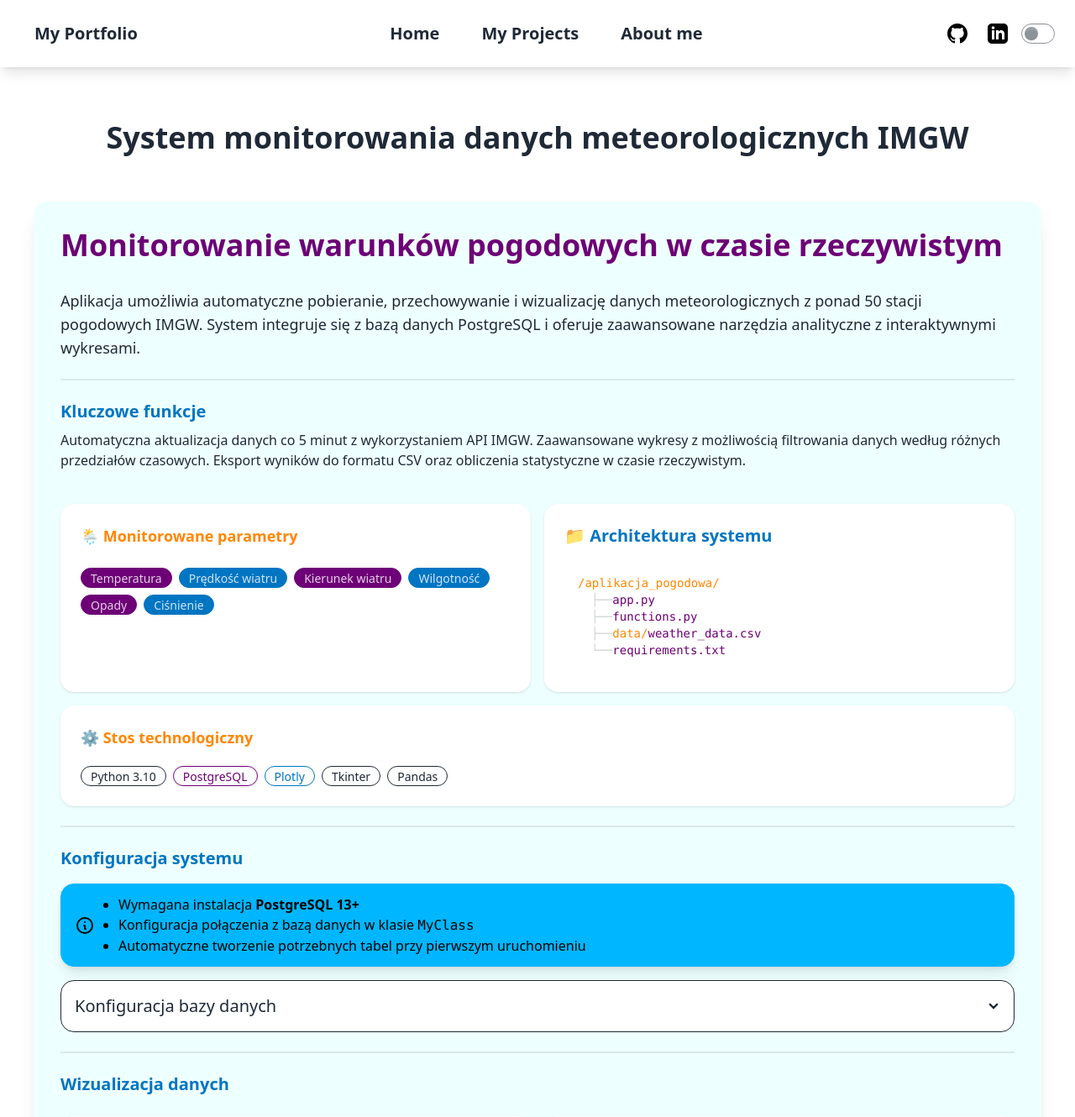
After one commit to stokuj/my-django-portfolio, a Django app: page /blog/weather_web_scraping/ in a window 1280 px wide. The commit adds this page. Shown: the top 1330 px of the page at 84% size. Run offline with Django 5.2, Linux system fonts and the light colour scheme; data that the repository does not hold is empty; style sheets or scripts are compiled from the project's sources; some libraries are stand-ins or nearby versions.

Commit message:
Dodanie web weather scrapera

```diff
--- a/main/templates/base.html
+++ b/main/templates/base.html
@@ -40,6 +40,23 @@
 
                 <!-- Left side: Logo -->
                 <div class="flex items-center">
+                    <!-- Hamburger tylko na mobilkach -->
+                    <div class="dropdown lg:hidden">
+                        <label tabindex="0" class="btn btn-ghost btn-circle">
+                            <svg xmlns="http://www.w3.org/2000/svg" class="inline-block w-6 h-6" fill="none"
+                                viewBox="0 0 24 24" stroke="currentColor">
+                                <path stroke-linecap="round" stroke-linejoin="round" stroke-width="2"
+                                    d="M4 6h16M4 12h16M4 18h16"/>
+                            </svg>
+                        </label>
+                        <ul tabindex="0"
+                            class="menu menu-compact dropdown-content mt-3 p-2 shadow bg-base-100 rounded-box w-72 text-lg space-y-2">
+                            <li class="mb-2 mt-2"><a href="/">Home</a></li>
+                            <li class="mb-2 mt-2"><a href="/projects/">My Projects</a></li>
+                            <li class="mb-2 mt-2"><a href="/about/">About me</a></li>
+                        </ul>
+                    </div>
+
                     <a href="/" class="btn btn-ghost text-xl">{{ site_name|default:"My Portfolio" }}</a>
                 </div>
 
--- /dev/null
+++ b/main/templates/main/blog/weather_web_scraping.html
@@ -0,0 +1,186 @@
+{% extends "base.html" %}
+
+{% block page_name %}Aplikacja Pogodowa IMGW{% endblock page_name %}
+
+{% block content %}
+{% load static %}
+<h1 class="text-xl font-bold text-center mt-8 mb-8">System monitorowania danych meteorologicznych IMGW</h1>
+
+<div class="container mx-auto p-6 max-w-7xl">
+    <div class="card bg-base-200 w-full p-8 shadow-xl">
+        <h1 class="text-3xl font-bold text-primary mb-6">Monitorowanie warunków pogodowych w czasie rzeczywistym</h1>
+
+        <div class="prose">
+            <p class="text-lg mb-4 mt-2">
+                Aplikacja umożliwia automatyczne pobieranie, przechowywanie i wizualizację danych meteorologicznych
+                z ponad 50 stacji pogodowych IMGW. System integruje się z bazą danych PostgreSQL i oferuje zaawansowane
+                narzędzia analityczne z interaktywnymi wykresami.
+            </p>
+
+            <!--Divider-->
+            <div class="divider"></div>
+
+            <h2 class="text-2xl font-semibold text-secondary">Kluczowe funkcje</h2>
+            <p class="text-base mb-4 mt-2">
+                Automatyczna aktualizacja danych co 5 minut z wykorzystaniem API IMGW.
+                Zaawansowane wykresy z możliwością filtrowania danych według różnych przedziałów czasowych.
+                Eksport wyników do formatu CSV oraz obliczenia statystyczne w czasie rzeczywistym.
+            </div>
+
+            <div class="grid md:grid-cols-2 gap-4 mt-6">
+                <div class="card bg-base-100 shadow hover:shadow-lg transition-shadow">
+                    <div class="card-body">
+                        <h3 class="card-title text-accent">🌦️ Monitorowane parametry</h3>
+                        <div class="flex flex-wrap items-center gap-2 mt-4">
+                            <span class="badge badge-primary">Temperatura</span>
+                            <span class="badge badge-secondary">Prędkość wiatru</span>
+                            <span class="badge badge-primary">Kierunek wiatru</span>
+                            <span class="badge badge-secondary">Wilgotność</span>
+                            <span class="badge badge-primary">Opady</span>
+                            <span class="badge badge-secondary">Ciśnienie</span>
+                        </div>
+                    </div>
+                </div>
+
+                <div class="card bg-base-100 shadow hover:shadow-lg transition-shadow p-6">
+                    <h2 class="text-2xl font-semibold text-secondary mb-4">📁 Architektura systemu</h2>
+                    <div class="text-neutral-content p-4 rounded-lg font-mono text-sm">
+                        <div class="flex items-baseline">
+                            <span class="text-accent">/aplikacja_pogodowa/</span>
+                        </div>
+                        <div class="flex items-baseline ml-4">
+                            <span>├──</span> <span class="text-primary">app.py</span>
+                        </div>
+                        <div class="flex items-baseline ml-4">
+                            <span>├──</span> <span class="text-primary">functions.py</span>
+                        </div>
+                        <div class="flex items-baseline ml-4">
+                            <span>├──</span> <span class="text-accent">data/</span><span class="text-primary">weather_data.csv</span>
+                        </div>
+                        <div class="flex items-baseline ml-4">
+                            <span>└──</span> <span class="text-primary">requirements.txt</span>
+                        </div>
+                    </div>
+                </div>
+            </div>
+
+            <div class="card bg-base-100 shadow hover:shadow-lg transition-shadow mt-4">
+                <div class="card-body">
+                    <h3 class="card-title text-accent">⚙️ Stos technologiczny</h3>
+                    <div class="flex flex-wrap gap-2 mt-3">
+                        <div class="badge badge-outline">Python 3.10</div>
+                        <div class="badge badge-outline badge-primary">PostgreSQL</div>
+                        <div class="badge badge-outline badge-secondary">Plotly</div>
+                        <div class="badge badge-outline">Tkinter</div>
+                        <div class="badge badge-outline">Pandas</div>
+                    </div>
+                </div>
+            </div>
+
+            <!--Divider-->
+            <div class="divider"></div>
+            <h2 class="text-2xl font-semibold text-secondary">Konfiguracja systemu</h2>
+
+            <div class="alert alert-info shadow-lg my-4">
+                <div class="flex items-center">
+                    <svg xmlns="http://www.w3.org/2000/svg" class="stroke-current flex-shrink-0 h-6 w-6" fill="none" viewBox="0 0 24 24">
+                        <path stroke-linecap="round" stroke-linejoin="round" stroke-width="2" d="M13 16h-1v-4h-1m1-4h.01M21 12a9 9 0 11-18 0 9 9 0 0118 0z" />
+                    </svg>
+                    <div class="ml-2">
+                        <ul class="list-disc pl-5 text-base">
+                            <li>Wymagana instalacja <span class="font-semibold">PostgreSQL 13+</span></li>
+                            <li>Konfiguracja połączenia z bazą danych w klasie <code>MyClass</code></li>
+                            <li>Automatyczne tworzenie potrzebnych tabel przy pierwszym uruchomieniu</li>
+                        </ul>
+                    </div>
+                </div>
+            </div>
+
+            <div class="collapse collapse-arrow bg-base-100 border">
+                <input type="checkbox" />
+                <div class="collapse-title text-xl font-medium">
+                    Konfiguracja bazy danych
+                </div>
+                <div class="collapse-content">
+                    <div class="mockup-code">
+                        <pre class="mb-8 mt-4"><code>
+# Plik functions.py
+class MyClass():
+    def do_conn():
+        return psycopg2.connect(
+            host="localhost",
+            database="html",
+            user="postgres",
+            password="twoje_hasło"
+        )
+                        </code></pre>
+                    </div>
+                </div>
+            </div>
+
+            <!--Divider-->
+            <div class="divider"></div>
+
+            <h2 class="text-2xl font-semibold text-secondary">Wizualizacja danych</h2>
+
+            <div class="grid md:grid-cols-2 gap-4 mt-6">
+                <div class="card bg-base-100 shadow">
+                    <figure class="px-4 pt-4">
+                        <img src="{% static 'temp_chart.png' %}" alt="Wykres temperatury" class="rounded-xl" />
+                    </figure>
+                    <div class="card-body">
+                        <h3 class="card-title">📈 Przykładowy wykres temperatury</h3>
+                        <p>Interaktywny wykres z możliwością przybliżania i przesuwania osi czasu</p>
+                    </div>
+                </div>
+
+                <div class="card bg-base-100 shadow">
+                    <figure class="px-4 pt-4">
+                        <img src="{% static 'wind_chart.png' %}" alt="Róża wiatrów" class="rounded-xl" />
+                    </figure>
+                    <div class="card-body">
+                        <h3 class="card-title">🌪️ Analiza kierunków wiatru</h3>
+                        <p>Róża wiatrów z kolorowym oznaczeniem prędkości</p>
+                    </div>
+                </div>
+            </div>
+
+            <!--Divider-->
+            <div class="divider"></div>
+
+            <div class="stats shadow bg-base-100 mt-6">
+                <div class="stat">
+                    <div class="stat-title">Obsługiwane stacje</div>
+                    <div class="stat-value text-primary">56</div>
+                    <div class="stat-desc">Na terenie całej Polski</div>
+                </div>
+
+                <div class="stat">
+                    <div class="stat-title">Aktualizacja danych</div>
+                    <div class="stat-value text-secondary">5 min</div>
+                    <div class="stat-desc">Cykl pobierania danych</div>
+                </div>
+            </div>
+
+            <!--Divider-->
+            <div class="divider"></div>
+
+            <div class="alert alert-success shadow-lg mt-6">
+                <div class="flex items-center">
+                    <svg xmlns="http://www.w3.org/2000/svg" class="stroke-current flex-shrink-0 h-6 w-6" fill="none" viewBox="0 0 24 24">
+                        <path stroke-linecap="round" stroke-linejoin="round" stroke-width="2" d="M9 12l2 2 4-4m6 2a9 9 0 11-18 0 9 9 0 0118 0z" />
+                    </svg>
+                    <div class="ml-2">
+                        <p class="text-base">
+                            Dane meteorologiczne pochodzą z oficjalnego API Instytutu Meteorologii i Gospodarki Wodnej.<br>
+                            Aktualna dokumentacja API:
+                            <a href="https://danepubliczne.imgw.pl/apiinfo" class="link link-primary" target="_blank">danepubliczne.imgw.pl/apiinfo</a>
+                        </p>
+                    </div>
+                </div>
+            </div>
+        </div>
+    </div>
+</div>
+
+{% endblock content %}
--- a/main/urls.py
+++ b/main/urls.py
@@ -12,4 +12,5 @@ urlpatterns = [
     path("blog/web_scrapper_lubimyczytac/", views.web_scrapper_lubimyczytac, name="web_scrapper_lubimyczytac"),
     path("blog/crypto_currency_pp/", views.crypto_currency_pp, name="crypto_currency_pp"),
     path("blog/multidimensional_dashboard/", views.multidimensional_dashboard, name="multidimensional_dashboard"),
+    path("blog/weather_web_scraping/", views.weather_web_scraping, name="weather_web_scraping"),
 ]
--- a/main/views.py
+++ b/main/views.py
@@ -42,3 +42,6 @@
 
 def multidimensional_dashboard(request):
     return render(request, "main/blog/multidimensional_dashboard.html")
+
+def weather_web_scraping(request):
+    return render(request, "main/blog/weather_web_scraping.html")
```
